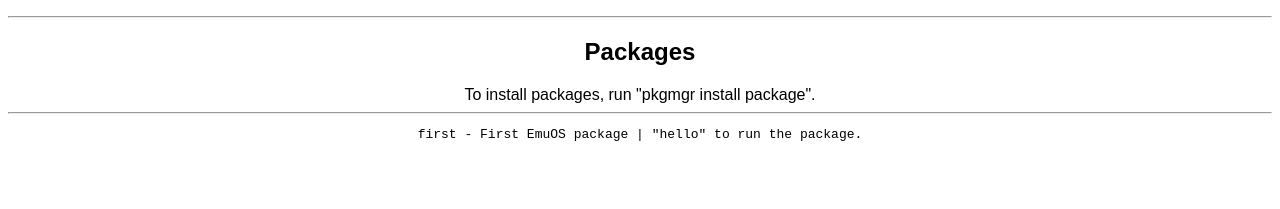
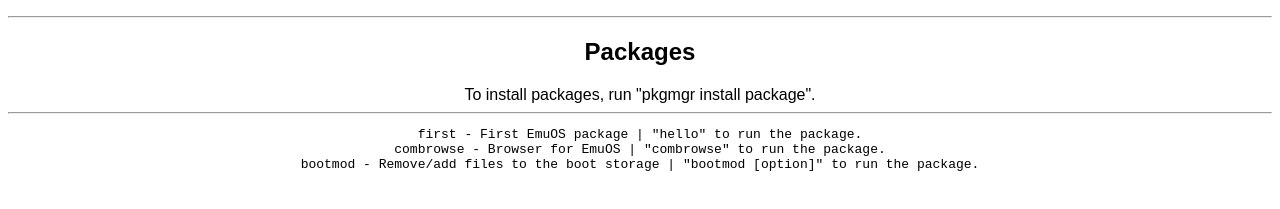
Before and after one commit to gixtuh-2/emuos, a plain HTML site: page packages.html in a window 1280 px wide. Shown: the part 91-300 px from the top of the page. Drawn offline with Linux system fonts and the light colour scheme.

Commit message:
updated packages.html and added extension "bootmod"

```diff
--- a/packages.html
+++ b/packages.html
@@ -7,4 +7,6 @@ To install packages, run "pkgmgr install package".
 <hr />
 <pre>
 first - First EmuOS package | "hello" to run the package.
+combrowse - Browser for EmuOS | "combrowse" to run the package.
+bootmod - Remove/add files to the boot storage | "bootmod [option]" to run the package.
 </pre>
```
Also changed, not shown: 1 other file.
